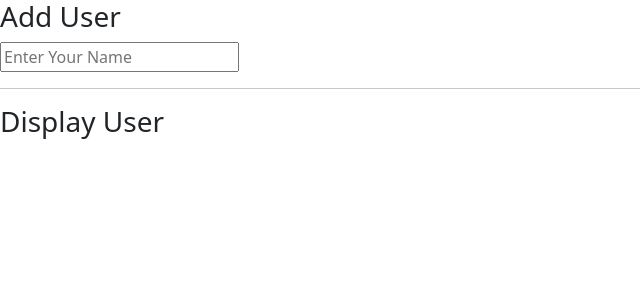
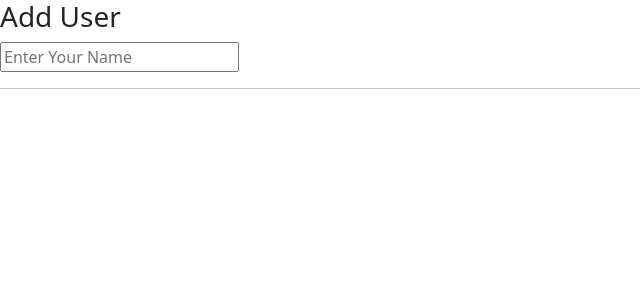
Before and after one commit to sumitbasu116/react-blog, a React (Vite) app: page / in a window 1280 px wide. Shown: the top 300 px of the page, without its empty margins (0-640 px from the left). Built offline with nearby package versions, Linux system fonts and the light colour scheme.

Commit message:
Lifting State Up part1-sharing state between components

```diff
--- a/src/AddUser.jsx
+++ b/src/AddUser.jsx
@@ -1,11 +1,11 @@
-import { useState } from "react"
 
-function AddUser(){
-    const [user,setUser] = useState('');
+
+function AddUser({addUser}){
+
     return(
         <div>
-            <h3>Add User {user}</h3>
-            <input type="text" onChange={(event)=>setUser(event.target.value)} placeholder="Enter Your Name"/>
+            <h3>Add User</h3>
+            <input type="text" onChange={(event)=>addUser(event.target.value)} placeholder="Enter Your Name"/>
         </div>
     )
 }
--- a/src/App.jsx
+++ b/src/App.jsx
@@ -1,12 +1,13 @@
 import AddUser from "./AddUser";
 import DisplayUser from "./DisplayUser";
+import { useState } from "react"
 function App() {
-
+const [user,setUser] = useState('');
   return (
     <div>
-      <AddUser/>
+      <AddUser addUser={setUser}/>
       <hr />
-      <DisplayUser/>
+      <DisplayUser user={user}/>
     </div>
   )
 }
--- a/src/DisplayUser.jsx
+++ b/src/DisplayUser.jsx
@@ -1,7 +1,7 @@
-function DisplayUser(){
+function DisplayUser({user}){
     return(
         <div>
-            <h3>Display User</h3>
+            <h3>{user}</h3>
         </div>
     )
 }
```
